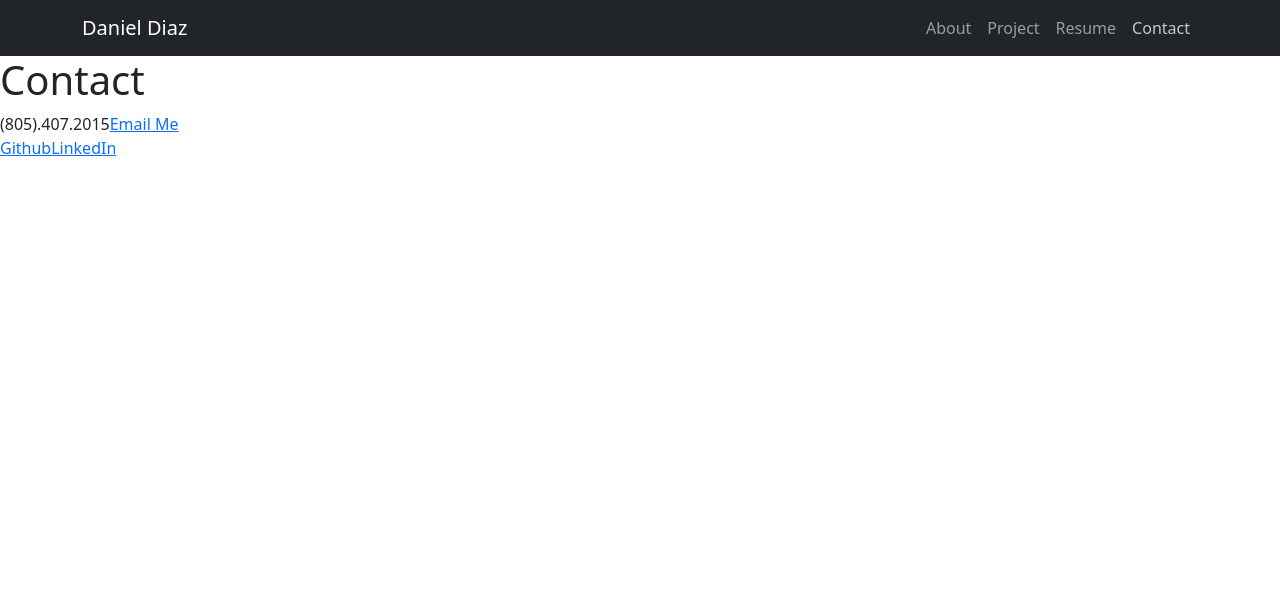
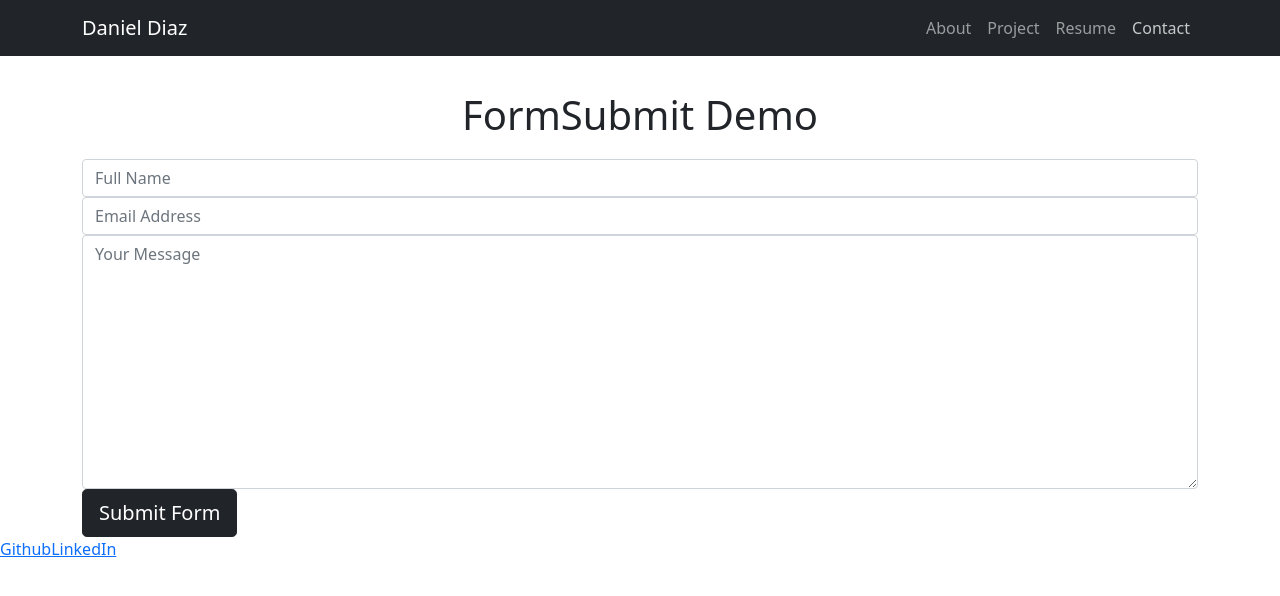
Before and after one commit to Diaz-Daniel/diaz-portfolio, a React (Create React App) app: page / in a window 1280 px wide. Both pictures are taken after a click on the button "Contact". Shown: the top 596 px of the page. Built offline with nearby package versions, Linux system fonts and the light colour scheme; the HTML template or start-up script is replaced by a standard one.

Commit message:
added form submit

```diff
--- a/src/components/contact/Contact.js
+++ b/src/components/contact/Contact.js
@@ -1,9 +1,49 @@
 const Contact = () => {
   return (
     <div>
-      <h1>Contact</h1>
-      <a>(805).407.2015</a>
-      <a href="mailto: daniel.diaz.0515@gmail.com">Email Me</a>
+      <div class="container">
+        <h1>FormSubmit Demo</h1>
+        <form
+          target="_blank"
+          action="https://formsubmit.co/daniel.diaz.0515@gmail.com"
+          method="POST"
+        >
+          <div class="form-group">
+            <div class="form-row">
+              <div class="col">
+                <input
+                  type="text"
+                  name="name"
+                  class="form-control"
+                  placeholder="Full Name"
+                  required
+                />
+              </div>
+              <div class="col">
+                <input
+                  type="email"
+                  name="email"
+                  class="form-control"
+                  placeholder="Email Address"
+                  required
+                />
+              </div>
+            </div>
+          </div>
+          <div class="form-group">
+            <textarea
+              placeholder="Your Message"
+              class="form-control"
+              name="message"
+              rows="10"
+              required
+            ></textarea>
+          </div>
+          <button type="submit" class="btn btn-lg btn-dark btn-block">
+            Submit Form
+          </button>
+        </form>
+      </div>
     </div>
   );
 };
```
